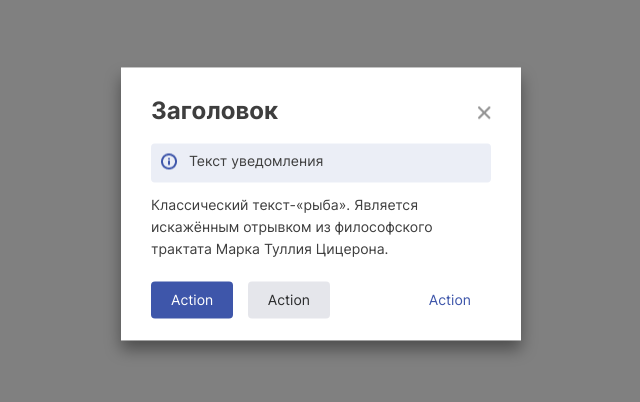
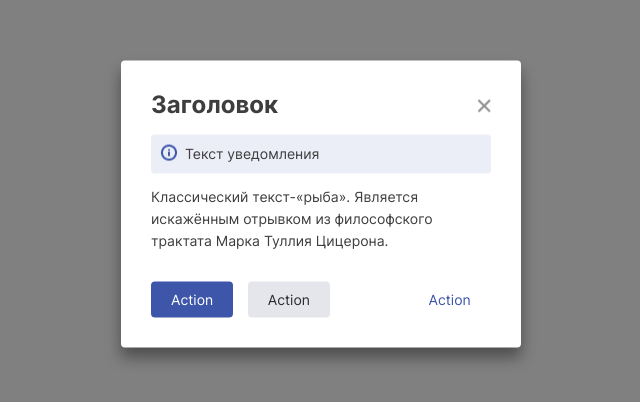
Before and after one commit to marudakova/Car_shop, a plain HTML site: page modal/index.html in a window 1280 px wide. Shown: the part 196-598 px from the top of the page, without its empty margins (319-959 px from the left). Drawn offline with Linux system fonts and the light colour scheme.

Commit message:
first commit

```diff
--- a/modal/css/notification.css
+++ b/modal/css/notification.css
@@ -1,4 +1,9 @@
 .notification {
+    display: flex;
+    gap: 8px;
+    width: 320px;
+    align-items: center;
+
     padding: 10px;
     margin-top: 16px;
     border-radius: 4px;
@@ -6,44 +11,39 @@
     font-size: 14px;
 }
 
-.notification::before {
-    margin-right: 8px;
-    vertical-align: middle;
+.notification p {
+    display: inline-block;
+    margin: 0;
 }
 
 .into {
     background-color: rgba(40, 73, 157, 0.09);
 }
 
+.into::before {
+    content: url(../icons/union.png);
+}
+
 .check {
     background-color: rgba(233, 248, 235, 1);
+}
+
+.check::before {
+    content: url(../icons/check.png);
 }
 
 .warning {
     background-color: rgba(255, 248, 224, 1);
 }
 
+.warning::before {
+    content: url(../icons/warning.png);
+}
+
 .alert {
     background-color: rgba(253, 234, 228, 1);
-}
-
-.into::before {
-    content: url(../icons/Union.png);
-}
-
-.check::before {
-    content: url(../icons/check.png);
-}
-
-.warning::before {
-    content: url(../icons/warning.png);
 }
 
 .alert::before {
     content: url(../icons/alert.png);
 }
-
-.notification p {
-    display: inline-block;
-    margin: 0;
-}
--- a/modal/css/styles.css
+++ b/modal/css/styles.css
@@ -6,7 +6,6 @@
 }
 
 .modal-window {
-    display: inline-block;
     position: relative;
     width: 340px;
     background-color: white;
@@ -14,17 +13,18 @@
     padding: 30px;
     font-family: 'Inter', sans-serif;
     color: rgba(62, 62, 62, 1);
+    border-radius: 4px;
 }
+
 
 .title-section {
     display: flex;
     justify-content: space-between;
-    align-items: center;
+    align-items: baseline;
 }
 
 h1.title {
     width: 280px;
-    height: 30px;
     margin: 0;
     font-weight: 700;
     font-size: 24px;
@@ -33,7 +33,6 @@ h1.title {
 .btn-close {
     border: none;
     background: none;
-    line-height: 0;
 }
 
 .txt {
@@ -51,6 +50,7 @@ h1.title {
 }
 
 .btn {
+    display: inline-block;
     padding: 10px 20px;
     font-weight: 400;
     font-size: 14px;
@@ -66,11 +66,10 @@ h1.title {
 
 .btn-grey {
     background-color: rgba(0, 16, 61, 0.1);
-    color: rgba(44, 45, 46, 1)
+    color: rgba(44, 45, 46, 1);
+    margin-right: 74px;
 }
 
 .active {
     color: rgba(62, 86, 170, 1);
-    float: right;
-    line-height: 0;
 }
--- a/modal/index.html
+++ b/modal/index.html
@@ -6,9 +6,9 @@
     <meta http-equiv="X-UA-Compatible" content="IE=edge">
     <meta name="viewport" content="width=device-width, initial-scale=1.0">
     <title>Document</title>
+    <link rel="stylesheet" href="./css/normalize.css">
     <link rel="stylesheet" href="./css/styles.css">
     <link rel="stylesheet" href="./css/fonts.css">
-    <link rel="stylesheet" href="./css/normalize.css">
     <link rel="stylesheet" href="./css/notification.css">
 </head>
 
@@ -24,6 +24,7 @@
                 <p>Текст уведомления</p>
             </div>
 
+
             <p class="txt">
                 Классический текст-«рыба». Является искажённым отрывком из философского трактата Марка Туллия Цицерона.
             </p>
```
